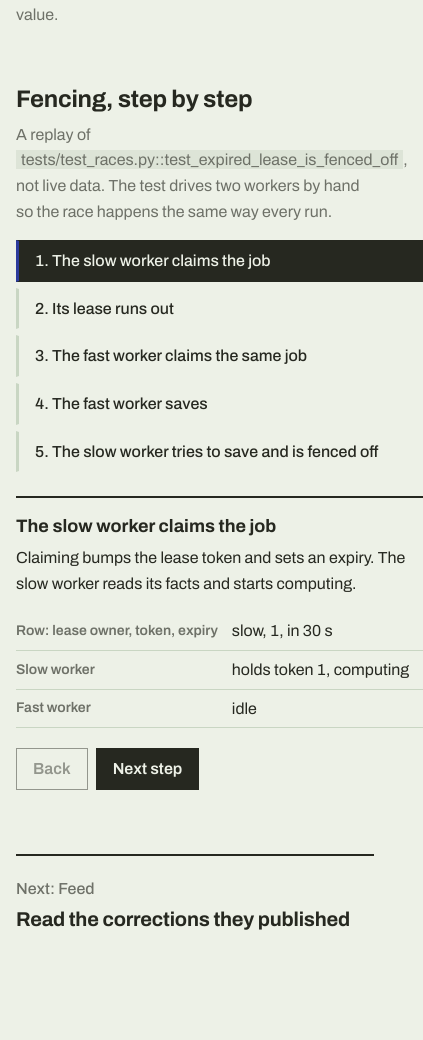
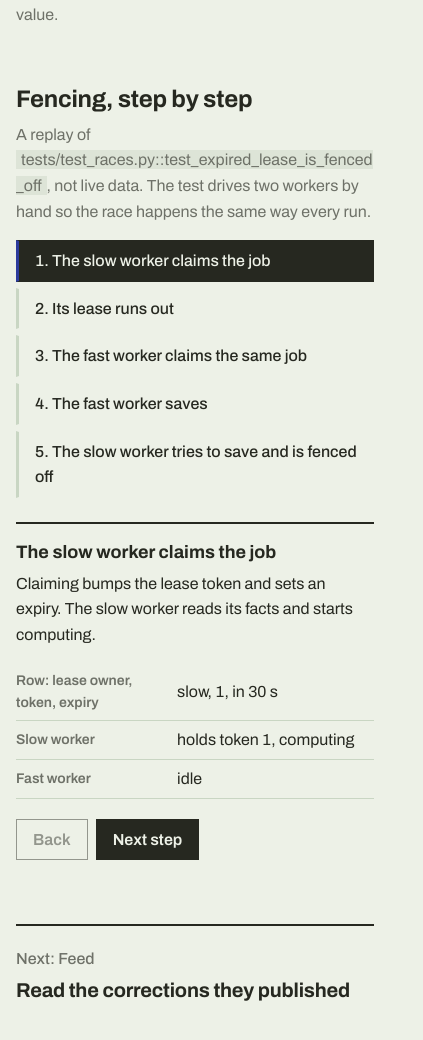
Before and after one commit to Rakshit-gen/backdate, a Next.js app in the folder web/: page /workers in a window 390 px wide. Shown: the part 1626-2666 px from the top of the page, 423 px wide, since content can reach past the window. Built offline with nearby package versions, Linux system fonts and the light colour scheme.

Commit message:
Stop the workers, invalidation and landing pages scrolling sideways on narrow phones

```diff
--- a/web/src/app/globals.css
+++ b/web/src/app/globals.css
@@ -430,7 +430,7 @@ td s {
   }
   .page-head,
   .split {
-    grid-template-columns: 1fr;
+    grid-template-columns: minmax(0, 1fr);
   }
   .steps a {
     grid-template-columns: 32px minmax(0, 1fr);
@@ -664,9 +664,13 @@ button.link:hover:not([disabled]) {
 .fence-view th {
   width: 45%;
 }
+.fence-view th,
+.fence-view td {
+  white-space: normal;
+}
 @media (max-width: 760px) {
   .fence {
-    grid-template-columns: 1fr;
+    grid-template-columns: minmax(0, 1fr);
   }
 }
 
@@ -966,8 +970,10 @@ a.button:hover {
     Menlo,
     monospace;
 }
-.code-split {
-  grid-template-columns: minmax(0, 3fr) minmax(0, 2fr);
+@media (min-width: 761px) {
+  .code-split {
+    grid-template-columns: minmax(0, 3fr) minmax(0, 2fr);
+  }
 }
 .reads {
   margin-top: 16px;
@@ -980,7 +986,7 @@ a.button:hover {
 @media (max-width: 760px) {
   .hero-head,
   .hero-controls {
-    grid-template-columns: 1fr;
+    grid-template-columns: minmax(0, 1fr);
   }
   .hero-tool {
     padding: 16px;
@@ -994,3 +1000,8 @@ a.button:hover {
     font-size: 22px;
   }
 }
+
+/* Long paths like tests/test_races.py::test_name must not widen the page on phones. */
+p code {
+  overflow-wrap: anywhere;
+}
```
